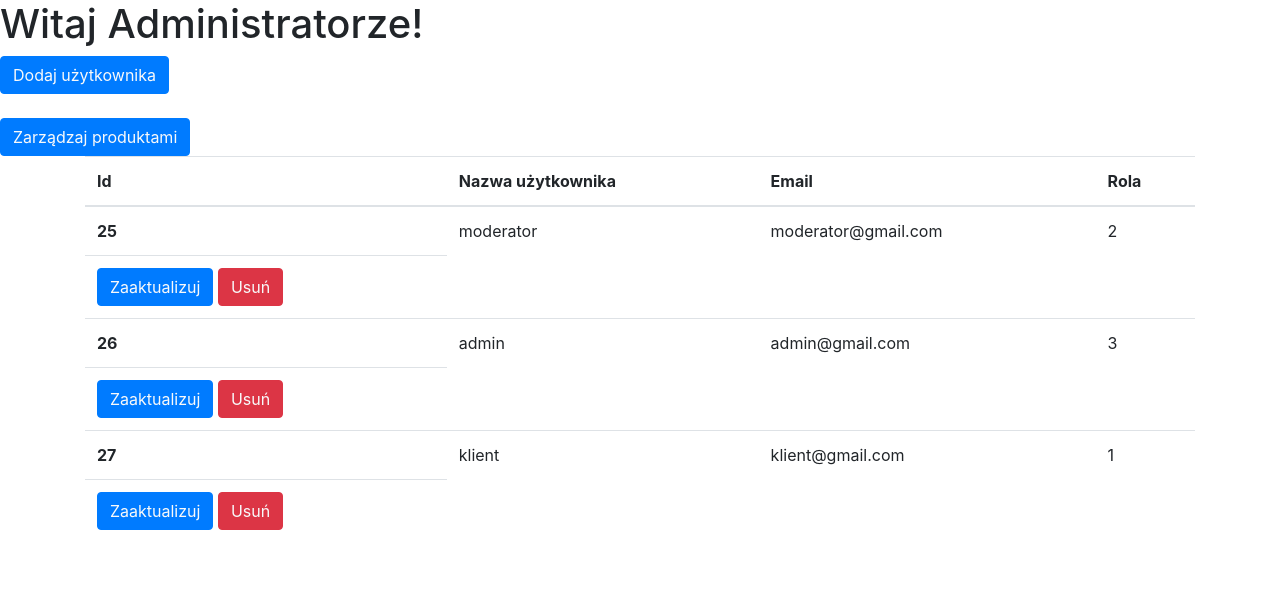
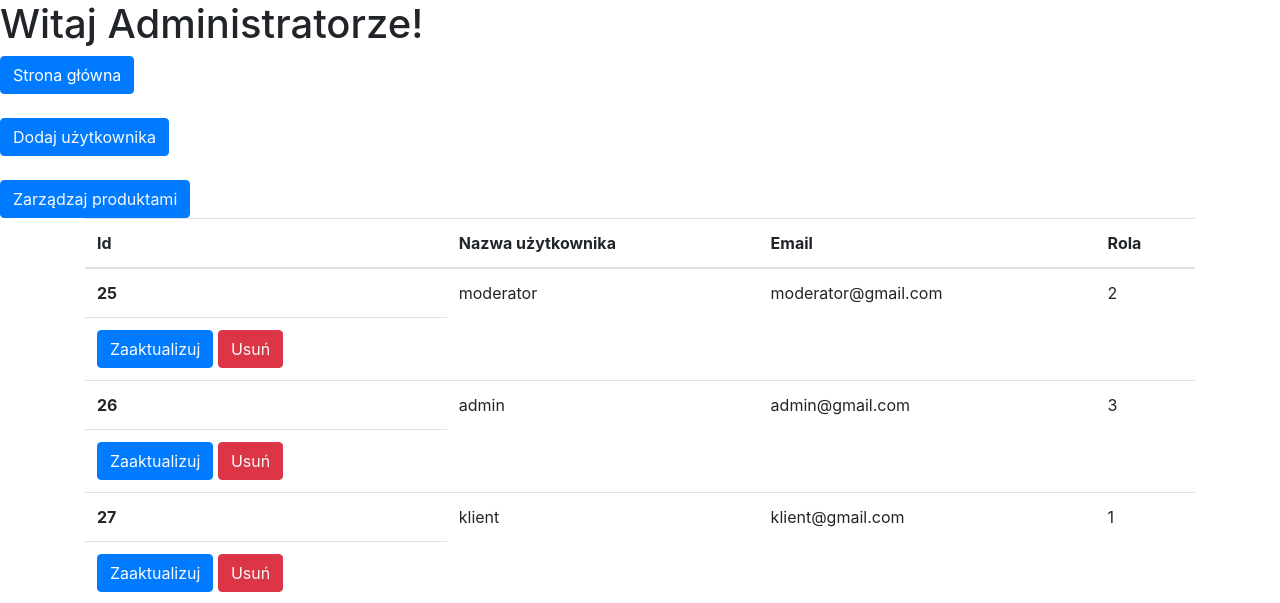
Before and after one commit to blackglasses4/Sklep-Internetowy, a PHP site: page /admin/include/users.crud.php in a window 1280 px wide. Shown: the top 603 px of the page. Run offline with PHP 8.4, Linux system fonts and the light colour scheme; data comes from the database, SQL or seed files in the repository.

Commit message:
Dodanie przycisku Strona główna który będzie przenosił na na początkową stronę

```diff
--- a/admin/include/users.crud.php
+++ b/admin/include/users.crud.php
@@ -14,7 +14,8 @@ session_start();
 
 <body>
 <h1>Witaj Administratorze!</h1>
-    <button class="btn btn-primary"><a class="text-light" href="../users.add.php">Dodaj użytkownika</a></button><br>
+<a class="btn btn-primary" href="../../index.php">Strona główna</a><br><!-- Dodany przycisk "Strona główna" -->
+<br><button class="btn btn-primary"><a class="text-light" href="../users.add.php">Dodaj użytkownika</a></button><br>
 <br><button class="btn btn-primary"><a class="text-light" href="../../produkty/dodawanieiusuwanie.php">Zarządzaj produktami</a></button>
 <div class="container">
     <table class="table">
```
Lines whose indentation alone changed are shown as unchanged.
